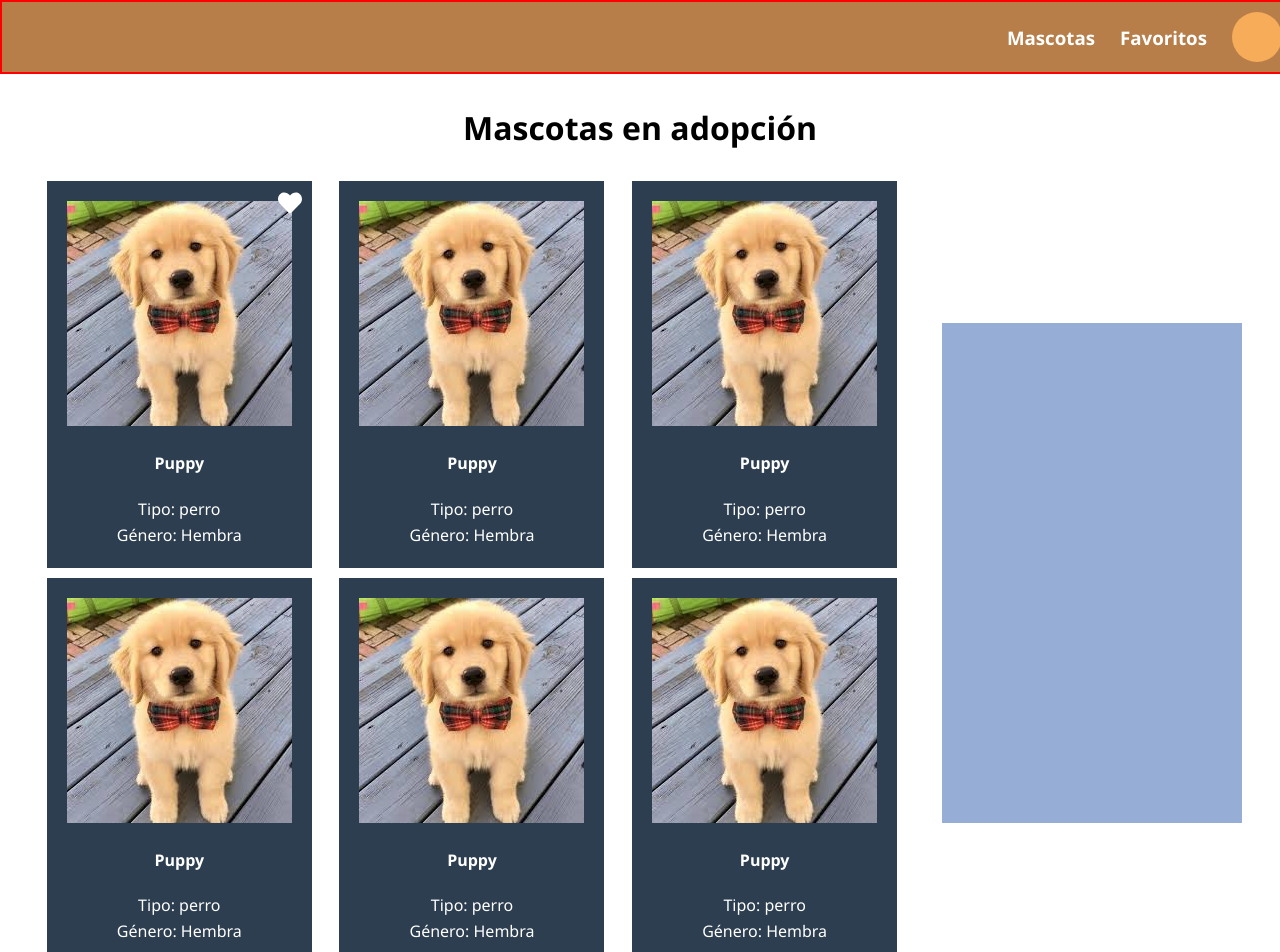
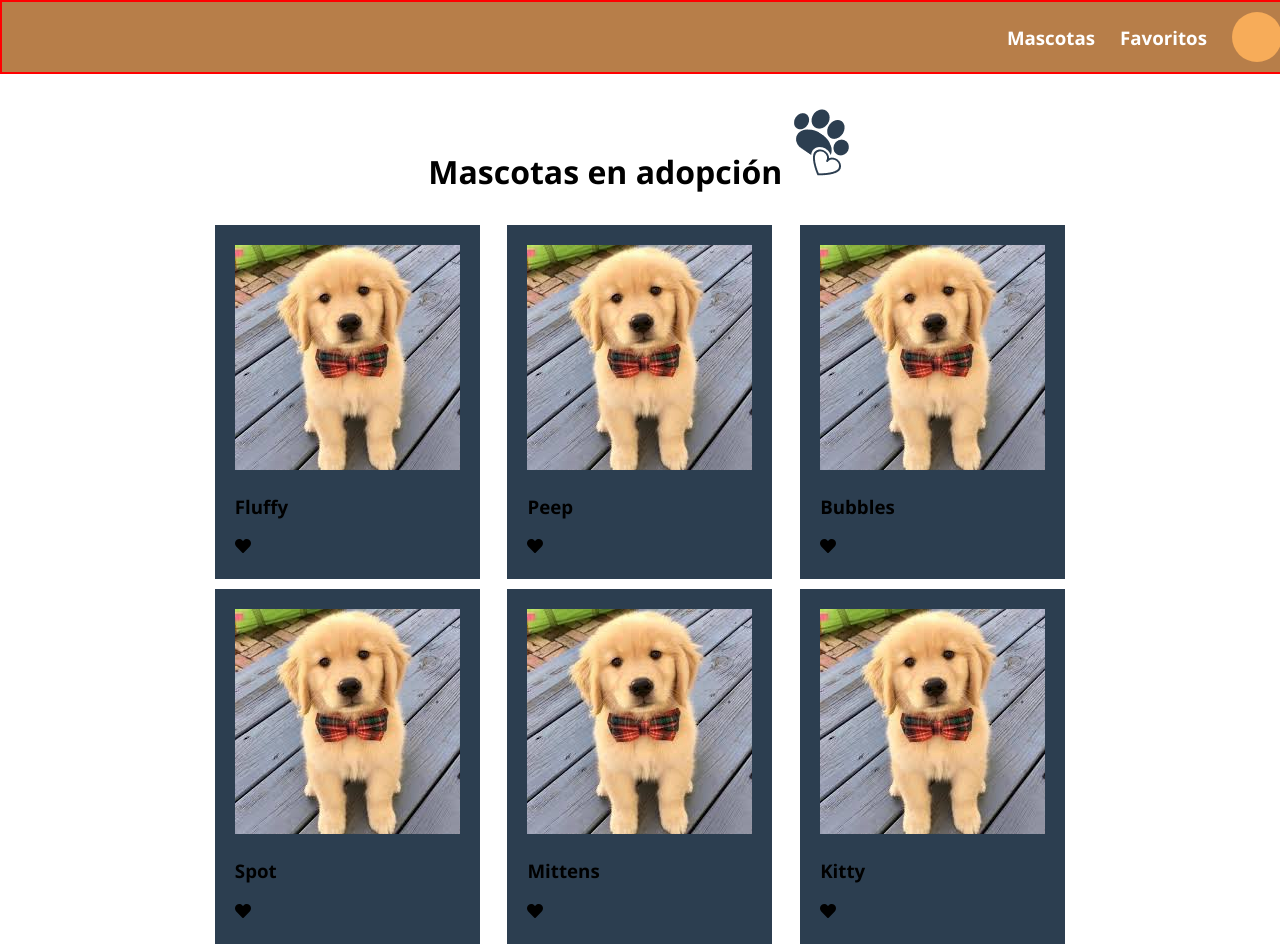
Before and after one commit to AnthuA25/Taily_adopt, a React (Vite) app in the folder taily_adopt/: page /adoptante in a window 1280 px wide. Shown: the top 952 px of the page. Built offline with nearby package versions, Linux system fonts and the light colour scheme.

Commit message:
feat:Add home to adopt user

```diff
--- a/taily_adopt/src/components/adopt/HomeAdop.jsx
+++ b/taily_adopt/src/components/adopt/HomeAdop.jsx
@@ -1,65 +1,48 @@
 import { NavbarAdop } from "./NavbarAdop.jsx";
 import "../../styles/adopt/HomeAdop.css";
+import patitas from "../../assets/patitas.png";
 import puppy from "../../assets/puppy.jpeg";
 import { FaHeart } from "react-icons/fa";
+import { useState } from "react";
+
+const pets = [
+  { id: 1, name: "Fluffy", image: puppy, liked: false },
+  { id: 2, name: "Peep", image: puppy, liked: false },
+  { id: 3, name: "Bubbles", image: puppy, liked: false },
+  { id: 4, name: "Spot", image: puppy, liked: false },
+  { id: 5, name: "Mittens", image: puppy, liked: false },
+  { id: 6, name: "Kitty", image: puppy, liked: false },
+  { id: 7, name: "Golden", image: puppy, liked: false },
+];
+
 export const HomeAdop = () => {
+  const [petList, setPetList] = useState(pets);
+
+  // const toggleLike = (id) => {
+  //   setPetList((prevPets) =>
+  //     prevPets.map((pet) =>
+  //       pet.id === id ? { ...pet, liked: !pet.liked } : pet
+  //     )
+  //   );
+  // };
   return (
     <div className="home-adop">
       <NavbarAdop />
-      <h3 className="titlepet">Mascotas en adopción</h3>
+      <h3 className="titlepet">
+        Mascotas en adopción <img src={patitas} alt="" />{" "}
+      </h3>
       <div className="container">
         <div className="all-pets">
-          <div className="photo">
-          <FaHeart className="heart-icon"/>
-            <img src={puppy} alt="dog" />
-            <div className="info-pet">
-              <h4 className="name-pet">Puppy</h4>
-              <p>Tipo: perro</p>
-              <p>Género: Hembra</p>
+          {petList.map((pet) => (
+            <div key={pet.id} className="photo">
+              <img src={pet.image} alt={pet.name} />
+              <div className="pet-info">
+                <h3>{pet.name}</h3>
+                  <FaHeart />
+              </div>
             </div>
-          </div>
-          <div className="photo">
-            <img src={puppy} alt="dog" />
-            <div className="info-pet">
-              <h4 className="name-pet">Puppy</h4>
-              <p>Tipo: perro</p>
-              <p>Género: Hembra</p>
-            </div>
-          </div>
-          <div className="photo">
-            <img src={puppy} alt="dog" />
-            <div className="info-pet">
-              <h4 className="name-pet">Puppy</h4>
-              <p>Tipo: perro</p>
-              <p>Género: Hembra</p>
-            </div>
-          </div>
-          <div className="photo">
-            <img src={puppy} alt="dog" />
-            <div className="info-pet">
-              <h4 className="name-pet">Puppy</h4>
-              <p>Tipo: perro</p>
-              <p>Género: Hembra</p>
-            </div>
-          </div>
-          <div className="photo">
-            <img src={puppy} alt="dog" />
-            <div className="info-pet">
-              <h4 className="name-pet">Puppy</h4>
-              <p>Tipo: perro</p>
-              <p>Género: Hembra</p>
-            </div>
-          </div>
-          <div className="photo">
-            <img src={puppy} alt="dog" />
-            <div className="info-pet">
-              <h4 className="name-pet">Puppy</h4>
-              <p>Tipo: perro</p>
-              <p>Género: Hembra</p>
-            </div>
-          </div>
+          ))}
         </div>
-        <div className="filter"></div>
       </div>
     </div>
   );
```
